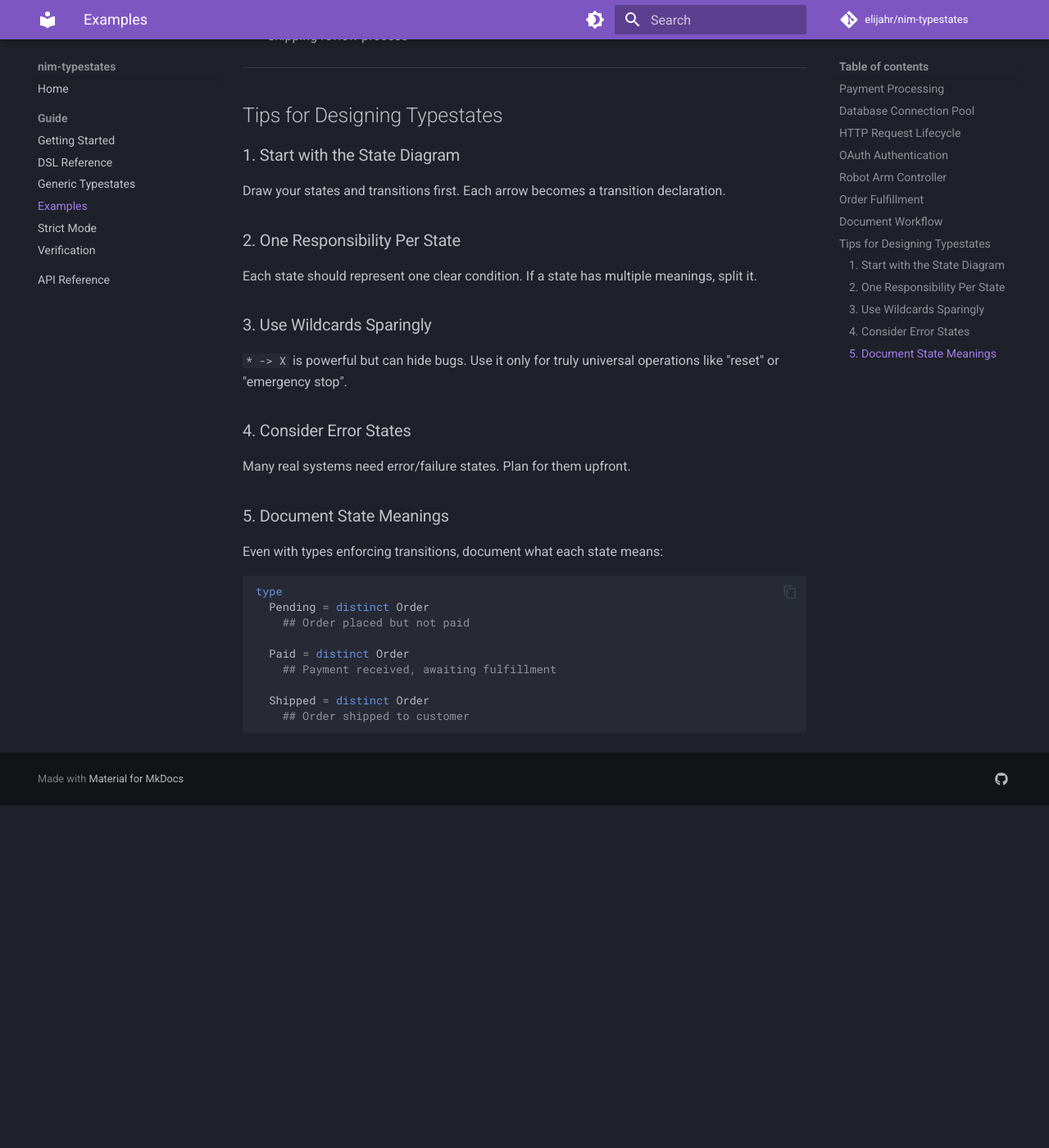
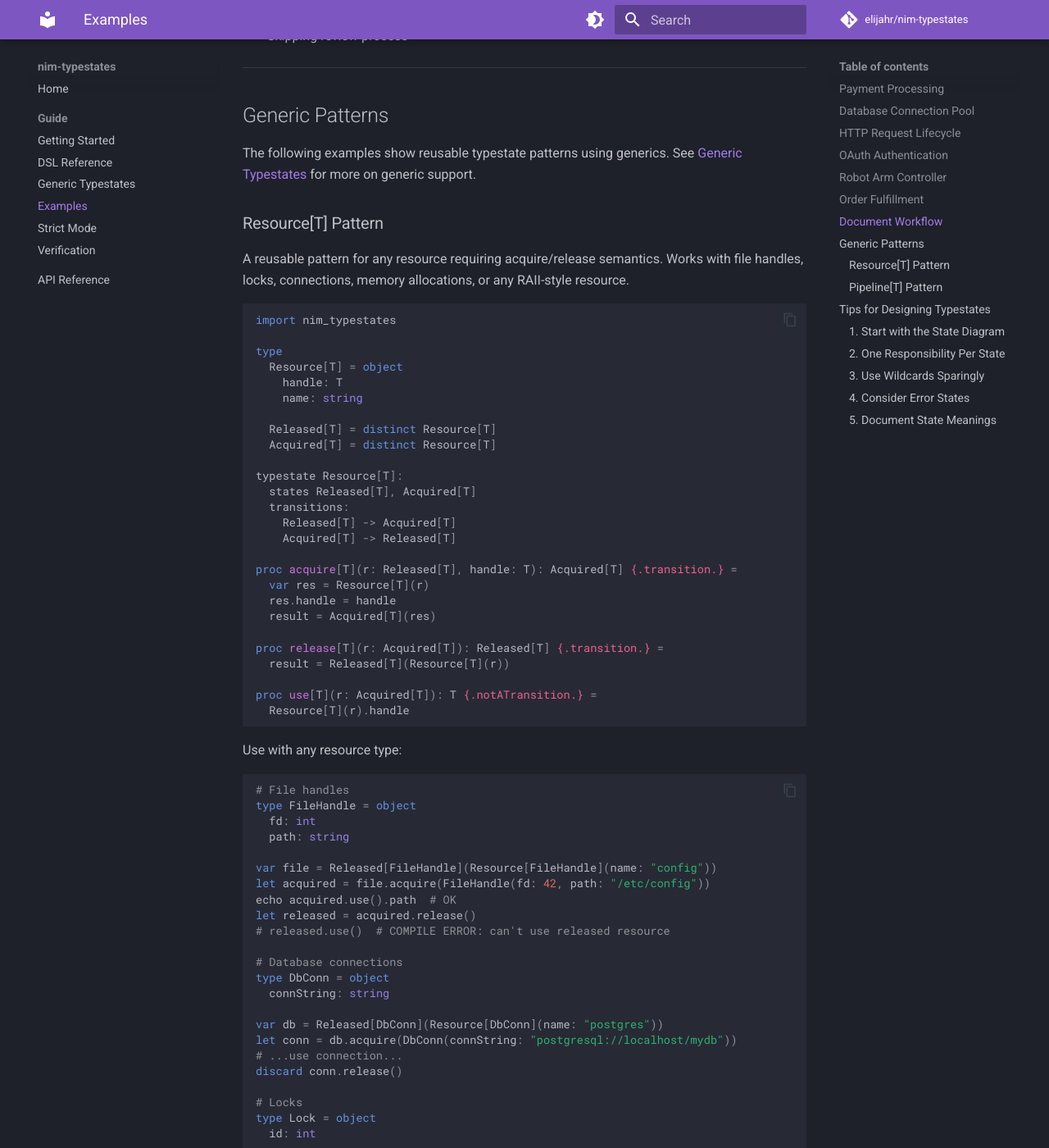
Before and after one commit to elijahr/nim-typestates, an MkDocs documentation site: the page built from docs/guide/examples.md, in a window 1280 px wide and 1400 px high, scrolled down 10633 px. Shown: the whole window at 82% size. Built offline with MkDocs 1.6.1 and Material for MkDocs 9.7.7, drawn with Linux system fonts in a browser that asks for light colours; comment, search, counter and statistics services are not loaded; the version menu is left out; before the commit the page ends 11615 px from its top, so only the background shows below that; some of the changed text lies outside the part shown.

Commit message:
feat: add generic Resource[T] and Pipeline[T] pattern examples
Add two reusable generic typestate patterns demonstrating practical
applications of the new generic type support:

Resource[T] pattern:
- Acquire/release semantics for any resource type
- Examples: file handles, database connections, locks, memory pools
- Prevents use-after-release at compile time

Pipeline[T] pattern:
- Linear stage progression for any entity type
- Examples: order fulfillment, CI/CD builds, document review, deployments
- Prevents skipping stages at compile time

Both patterns show how generics enable write-once patterns that work
with any domain-specific types.

````diff
--- a/docs/guide/examples.md
+++ b/docs/guide/examples.md
@@ -523,6 +523,179 @@ let doc = Draft(Document(title: "Q4 Strategy"))
 
 ---
 
+## Generic Patterns
+
+The following examples show reusable typestate patterns using generics. See [Generic Typestates](generics.md) for more on generic support.
+
+### Resource[T] Pattern
+
+A reusable pattern for any resource requiring acquire/release semantics. Works with file handles, locks, connections, memory allocations, or any RAII-style resource.
+
+```nim
+import nim_typestates
+
+type
+  Resource[T] = object
+    handle: T
+    name: string
+
+  Released[T] = distinct Resource[T]
+  Acquired[T] = distinct Resource[T]
+
+typestate Resource[T]:
+  states Released[T], Acquired[T]
+  transitions:
+    Released[T] -> Acquired[T]
+    Acquired[T] -> Released[T]
+
+proc acquire[T](r: Released[T], handle: T): Acquired[T] {.transition.} =
+  var res = Resource[T](r)
+  res.handle = handle
+  result = Acquired[T](res)
+
+proc release[T](r: Acquired[T]): Released[T] {.transition.} =
+  result = Released[T](Resource[T](r))
+
+proc use[T](r: Acquired[T]): T {.notATransition.} =
+  Resource[T](r).handle
+```
+
+Use with any resource type:
+
+```nim
+# File handles
+type FileHandle = object
+  fd: int
+  path: string
+
+var file = Released[FileHandle](Resource[FileHandle](name: "config"))
+let acquired = file.acquire(FileHandle(fd: 42, path: "/etc/config"))
+echo acquired.use().path  # OK
+let released = acquired.release()
+# released.use()  # COMPILE ERROR: can't use released resource
+
+# Database connections
+type DbConn = object
+  connString: string
+
+var db = Released[DbConn](Resource[DbConn](name: "postgres"))
+let conn = db.acquire(DbConn(connString: "postgresql://localhost/mydb"))
+# ...use connection...
+discard conn.release()
+
+# Locks
+type Lock = object
+  id: int
+
+var mutex = Released[Lock](Resource[Lock](name: "mutex"))
+let locked = mutex.acquire(Lock(id: 1))
+# ...critical section...
+discard locked.release()
+```
+
+**Pattern benefits:**
+
+- Compile-time prevention of use-after-release
+- Works with any resource type
+- Enforces acquire-before-use
+- Clean RAII semantics
+
+---
+
+### Pipeline[T] Pattern
+
+A reusable pattern for entities that progress through a fixed sequence of stages. Works for orders, documents, builds, deployments, or any linear workflow.
+
+```nim
+import nim_typestates
+
+type
+  Pipeline[T] = object
+    entity: T
+
+  Stage1[T] = distinct Pipeline[T]
+  Stage2[T] = distinct Pipeline[T]
+  Stage3[T] = distinct Pipeline[T]
+  Stage4[T] = distinct Pipeline[T]
+
+typestate Pipeline[T]:
+  states Stage1[T], Stage2[T], Stage3[T], Stage4[T]
+  transitions:
+    Stage1[T] -> Stage2[T]
+    Stage2[T] -> Stage3[T]
+    Stage3[T] -> Stage4[T]
+
+proc start[T](entity: T): Stage1[T] =
+  Stage1[T](Pipeline[T](entity: entity))
+
+proc advance12[T](p: Stage1[T]): Stage2[T] {.transition.} =
+  Stage2[T](Pipeline[T](p))
+
+proc advance23[T](p: Stage2[T]): Stage3[T] {.transition.} =
+  Stage3[T](Pipeline[T](p))
+
+proc advance34[T](p: Stage3[T]): Stage4[T] {.transition.} =
+  Stage4[T](Pipeline[T](p))
+
+proc entity[T](p: Stage1[T]): T {.notATransition.} = Pipeline[T](p).entity
+proc entity[T](p: Stage2[T]): T {.notATransition.} = Pipeline[T](p).entity
+proc entity[T](p: Stage3[T]): T {.notATransition.} = Pipeline[T](p).entity
+proc entity[T](p: Stage4[T]): T {.notATransition.} = Pipeline[T](p).entity
+```
+
+Apply to different domains with semantic aliases:
+
+```nim
+# Order fulfillment
+type Order = object
+  id: string
+  items: seq[string]
+
+type
+  OrderCart = Stage1[Order]      # Cart
+  OrderPaid = Stage2[Order]      # Paid
+  OrderShipped = Stage3[Order]   # Shipped
+  OrderDelivered = Stage4[Order] # Delivered
+
+let order = start(Order(id: "ORD-001"))
+let paid = order.advance12()      # Cart -> Paid
+let shipped = paid.advance23()    # Paid -> Shipped
+let delivered = shipped.advance34() # Shipped -> Delivered
+
+# order.advance23()  # COMPILE ERROR: can't skip Paid stage
+
+# CI/CD builds
+type Build = object
+  repo: string
+  commit: string
+
+type
+  BuildQueued = Stage1[Build]
+  BuildCompiling = Stage2[Build]
+  BuildTesting = Stage3[Build]
+  BuildDeployed = Stage4[Build]
+
+# Document review
+type Document = object
+  title: string
+  content: string
+
+type
+  DocDraft = Stage1[Document]
+  DocInReview = Stage2[Document]
+  DocApproved = Stage3[Document]
+  DocPublished = Stage4[Document]
+```
+
+**Pattern benefits:**
+
+- Enforces stage ordering at compile time
+- Prevents skipping stages
+- Single definition works for any entity type
+- Domain-specific naming via type aliases
+
+---
+
 ## Tips for Designing Typestates
 
 ### 1. Start with the State Diagram
````
Also changed, not shown: 2 other files.
